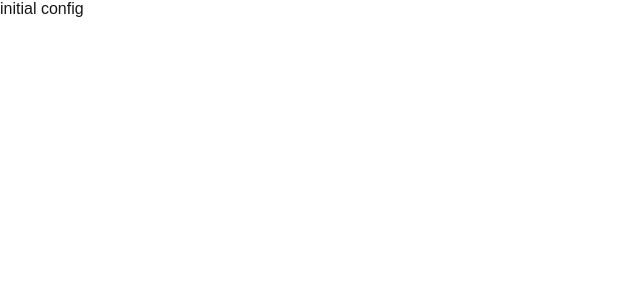
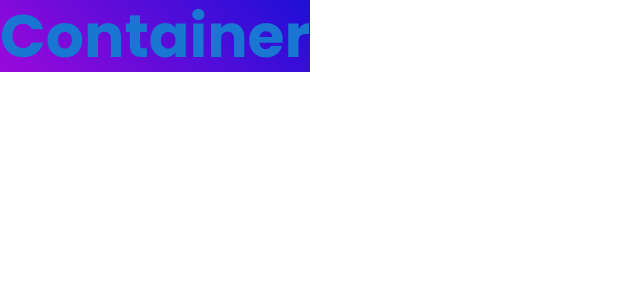
Before and after one commit to rogerioduenas/altario-frontend-challenge, a Next.js app: page / in a window 1280 px wide. Shown: the top 300 px of the page, without its empty margins (0-640 px from the left). Built offline with nearby package versions, Linux system fonts and the light colour scheme.

Commit message:
chore: create custom theme for typography and colors

```diff
--- /dev/null
+++ b/src/components/Container/index.jsx
@@ -0,0 +1,23 @@
+import React from 'react';
+import { Typography } from '@mui/material';
+import { useTheme } from '@mui/material/styles';
+
+function Container() {
+  const theme = useTheme();
+
+  return (
+    <Typography
+      variant='h1ExtraBold'
+      color='primary'
+      sx={{
+        height: '100px',
+        width: '100px',
+        background: theme.gradient.primary,
+      }}
+    >
+      Container
+    </Typography>
+  );
+}
+
+export default Container;
--- a/src/pages/index.tsx
+++ b/src/pages/index.tsx
@@ -1,4 +1,13 @@
 import Head from "next/head";
+import { ThemeProvider, CssBaseline } from '@mui/material';
+import theme from "../../theme";
+import Container from "@/components/Container";
+import { Poppins } from 'next/font/google';
+
+const mainFontFamily = Poppins({
+  weight: ["400", "600", "700"],
+  subsets: ["latin"]
+})
 
 export default function Home() {
   return (
@@ -9,7 +18,13 @@ export default function Home() {
         <meta name="viewport" content="width=device-width, initial-scale=1" />
         <link rel="icon" href="/favicon.ico" />
       </Head>
-      initial config
+      <ThemeProvider theme={theme}>
+        <CssBaseline />
+        <div
+          className={mainFontFamily.className}>
+          <Container />
+        </div>
+      </ThemeProvider>
     </>
   );
 }
--- /dev/null
+++ b/theme/index.js
@@ -0,0 +1,78 @@
+import { createTheme } from '@mui/material/styles';
+
+const generateVariants = (baseFontSize, baseLineHeight) => ({
+  default: {
+    fontSize: baseFontSize,
+    fontWeight: 400,
+    lineHeight: baseLineHeight,
+  },
+  bold: {
+    fontSize: baseFontSize,
+    fontWeight: 600,
+    lineHeight: baseLineHeight,
+  },
+  extraBold: {
+    fontSize: baseFontSize,
+    fontWeight: 700,
+    lineHeight: baseLineHeight,
+  },
+});
+
+const theme = createTheme({
+  palette: {
+    brand: {
+      primary: '#540CFA',
+      secondary: "#FC3832"
+    },
+    gray: {
+      darkest: '#0C1D31',
+      dark: '#273444',
+      medium: '#8492A6',
+      light: '#C0CCDA',
+      lighter: '#E5E9F2',
+      lightest: '#F1F5F9',
+    },
+    flat: {
+      black: '#000'
+    },
+  },
+  gradient: {
+    primary: 'linear-gradient(45deg, #9C09DB, #1C0FD7)',
+    secondary: 'linear-gradient(45deg, #F2C314, #FC3832)',
+    tertiary: 'linear-gradient(45deg, #32FBFC, #3214F2)'
+  },
+
+  typography: {
+    fontFamily: "Poppins, sans-serif",
+    lineHeight: 1.5,
+    fontWeight: 400,
+
+    ...generateVariants("60px", 1.2),
+
+    h1: generateVariants("60px", 1.2).default,
+    h1Bold: generateVariants("60px", 1.2).bold,
+    h1ExtraBold: generateVariants("60px", 1.2).extraBold,
+
+    h2: generateVariants("30px", 1.2).default,
+    h2Bold: generateVariants("30px", 1.2).bold,
+    h2ExtraBold: generateVariants("30px", 1.2).extraBold,
+
+    h3: generateVariants("20px", 1.5).default,
+    h3Bold: generateVariants("20px", 1.5).bold,
+    h3ExtraBold: generateVariants("20px", 1.5).extraBold,
+
+    h4: generateVariants("18px", 1.5).default,
+    h4Bold: generateVariants("18px", 1.5).bold,
+    h4ExtraBold: generateVariants("18px", 1.5).extraBold,
+
+    body: generateVariants("16px", 1.5).default,
+    bodyBold: generateVariants("16px", 1.5).bold,
+    bodyExtraBold: generateVariants("16px", 1.5).extraBold,
+
+    caption: generateVariants("16px", 1.5).default,
+    captionBold: generateVariants("16px", 1.5).bold,
+    captionExtraBold: generateVariants("16px", 1.5).extraBold,
+  },
+});
+
+export default theme;
--- a/tsconfig.json
+++ b/tsconfig.json
@@ -17,6 +17,6 @@
       "@/*": ["./src/*"]
     }
   },
-  "include": ["next-env.d.ts", "**/*.ts", "**/*.tsx"],
+  "include": ["next-env.d.ts", "**/*.ts", "**/*.tsx", "theme/index.js", "src/components/Container/index.jsx"],
   "exclude": ["node_modules"]
 }
```
